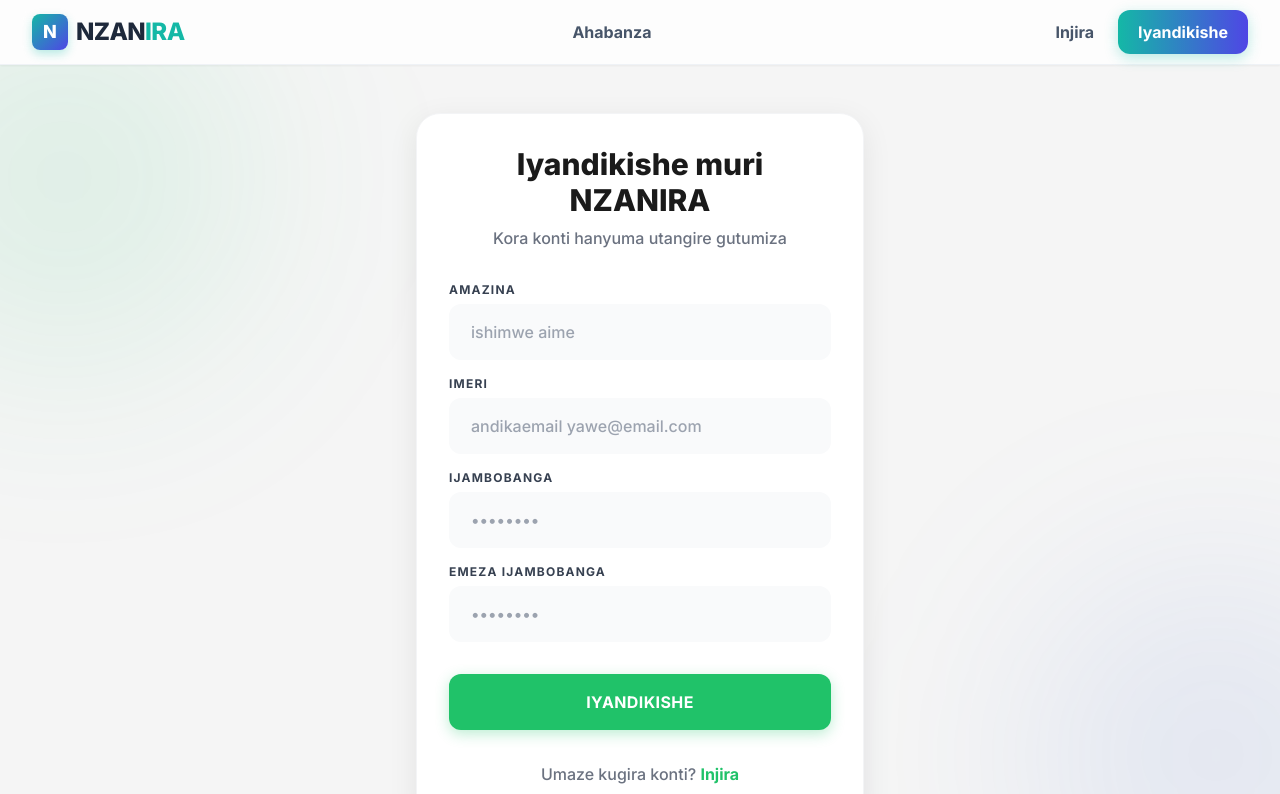
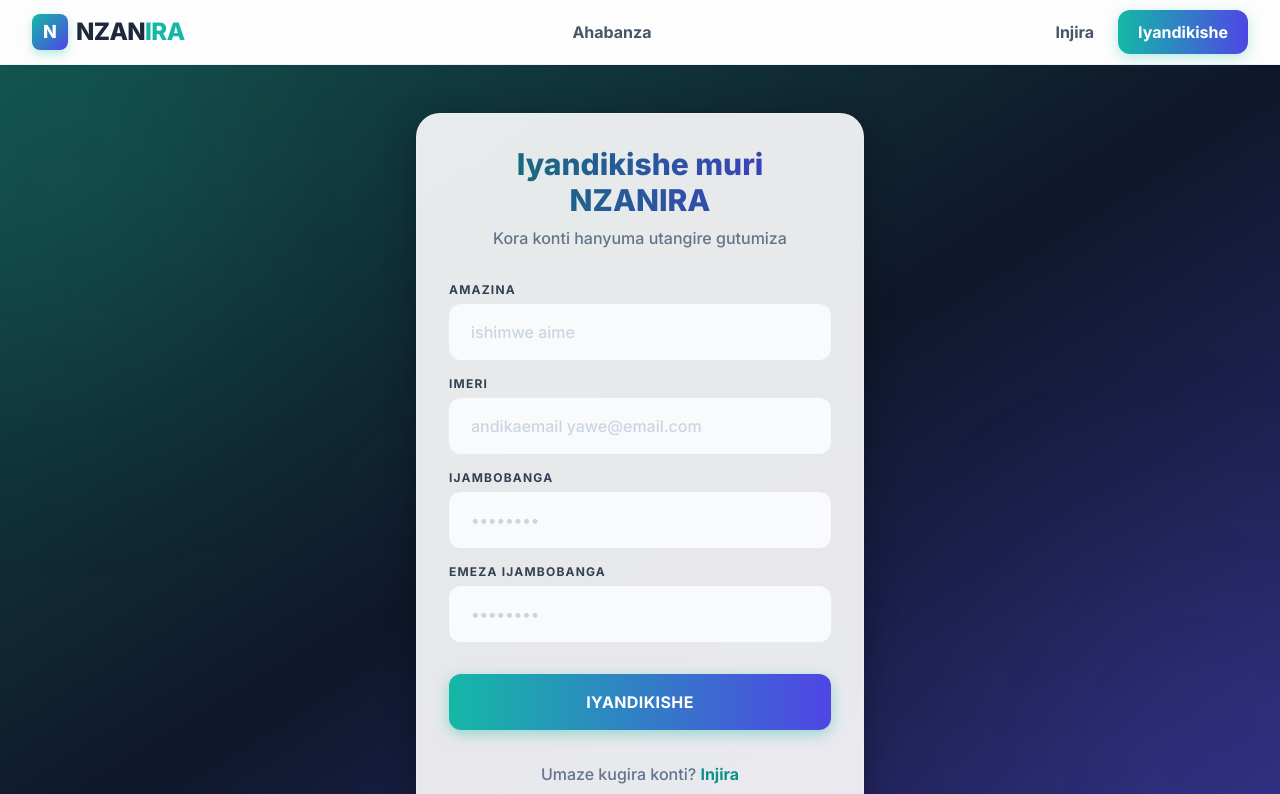
Before and after one commit to champ250-creater/champfood, a React (Vite) app in the folder frontend/: page /signup in a window 1280 px wide. Shown: the top 794 px of the page. Built offline with nearby package versions, Linux system fonts and the light colour scheme; no server answers.

Commit message:
installed react-icons for contact page

```diff
--- a/frontend/src/pages/Login.jsx
+++ b/frontend/src/pages/Login.jsx
@@ -1,36 +1,14 @@
 import { useState } from 'react';
 import { useNavigate, Link } from 'react-router-dom';
-import { motion, AnimatePresence } from 'framer-motion';
+import { motion } from 'framer-motion';
 import { authService } from '../services';
 import { storeAuthToken, validateEmail } from '../utils/helpers';
-
-const containerVariants = {
-  hidden: { opacity: 0, scale: 0.95, y: 20 },
-  visible: {
-    opacity: 1,
-    scale: 1,
-    y: 0,
-    transition: { type: "spring", stiffness: 100, damping: 20, mass: 1, when: "beforeChildren", staggerChildren: 0.1 },
-  },
-};
-
-const itemVariants = {
-  hidden: { opacity: 0, y: 15 },
-  visible: { opacity: 1, y: 0, transition: { type: "spring", stiffness: 120, damping: 20 } },
-};
-
-const errorVariants = {
-  hidden: { opacity: 0, height: 0, scale: 0.9 },
-  visible: { opacity: 1, height: "auto", scale: 1, x: [0, -6, 6, -6, 6, 0], transition: { duration: 0.4, type: "spring", stiffness: 200 } },
-  exit: { opacity: 0, height: 0, scale: 0.9, transition: { duration: 0.2 } }
-};
 
 export default function Login() {
   const [email, setEmail] = useState('');
   const [password, setPassword] = useState('');
   const [error, setError] = useState('');
   const [loading, setLoading] = useState(false);
-  const [focusedInput, setFocusedInput] = useState(null);
   const navigate = useNavigate();
 
   const handleSubmit = async (e) => {
@@ -39,6 +17,7 @@ export default function Login() {
     setLoading(true);
 
     if (!validateEmail(email)) {
+      // Fixed a small typo here for better Kinyarwanda phrasing
       setError('Tanga imeri ikora neza.');
       setLoading(false);
       return;
@@ -52,9 +31,11 @@ export default function Login() {
 
     try {
       const response = await authService.login(email, password);
+      // FIXED: Added .data.data to correctly grab the token and user!
       storeAuthToken(response.data.data.token, response.data.data.user);
       navigate('/');
     } catch (err) {
+      // Added a comma for proper punctuation
       setError(err.response?.data?.message || 'Kwinjira byanze, gerageza kongera.');
     } finally {
       setLoading(false);
@@ -62,92 +43,66 @@ export default function Login() {
   };
 
   return (
-    // Background uses your 'light' and 'dark' custom colors
-    <div className="min-h-screen flex items-center justify-center bg-light dark:bg-dark px-4 py-12 transition-colors duration-500 relative overflow-hidden">
+    <div className="min-h-screen flex items-center justify-center bg-gradient-to-br from-primary to-accent px-4">
+      <motion.div
+        initial={{ opacity: 0, y: 20 }}
+        animate={{ opacity: 1, y: 0 }}
+        className="bg-white rounded-2xl shadow-2xl p-8 w-full max-w-md"
+      >
+        <h1 className="text-3xl font-bold text-center mb-2 text-dark">Murakaza neza</h1>
+        {/* Capitalized NZANIRA for brand consistency */}
+        <p className="text-center text-gray-600 mb-8">Injira muri NZANIRA utangire gutumiza</p>
 
-      {/* Subtle brand-colored background accents */}
-      <div className="absolute top-[-10%] left-[-10%] w-96 h-96 bg-primary/10 rounded-full blur-[100px] pointer-events-none" />
-      <div className="absolute bottom-[-10%] right-[-10%] w-96 h-96 bg-accent/10 rounded-full blur-[100px] pointer-events-none" />
-
+        {error && (
           <motion.div
-        variants={containerVariants}
-        initial="hidden"
-        animate="visible"
-        // Card uses a slightly lighter dark color (#222) in dark mode to float above the #1A1A1A background
-        className="bg-white dark:bg-[#222222] shadow-[0_8px_30px_rgb(0,0,0,0.08)] dark:shadow-[0_8px_30px_rgb(0,0,0,0.4)] border border-gray-100 dark:border-gray-800 rounded-3xl p-8 w-full max-w-md relative z-10 transition-colors duration-500"
+            initial={{ opacity: 0 }}
+            animate={{ opacity: 1 }}
+            className="bg-red-100 text-red-700 p-3 rounded-lg mb-6 text-sm"
           >
-        <motion.div variants={itemVariants}>
-          <h1 className="text-3xl font-extrabold text-center mb-2 text-dark dark:text-light transition-colors">
-            Murakaza neza
-          </h1>
-          <p className="text-center text-gray-500 dark:text-gray-400 mb-8 font-medium transition-colors">
-            Injira muri NZANIRA utangire gutumiza
-          </p>
-        </motion.div>
-
-        <AnimatePresence>
-          {error && (
-            <motion.div variants={errorVariants} initial="hidden" animate="visible" exit="exit" className="bg-red-50 dark:bg-red-900/30 text-red-600 dark:text-red-400 p-4 rounded-xl mb-6 text-sm font-semibold border border-red-100 dark:border-red-800/50 flex items-center shadow-sm">
-              <svg className="w-5 h-5 mr-2 flex-shrink-0" fill="currentColor" viewBox="0 0 20 20"><path fillRule="evenodd" d="M18 10a8 8 0 11-16 0 8 8 0 0116 0zm-7 4a1 1 0 11-2 0 1 1 0 012 0zm-1-9a1 1 0 00-1 1v4a1 1 0 102 0V6a1 1 0 00-1-1z" clipRule="evenodd" /></svg>
             {error}
           </motion.div>
         )}
-        </AnimatePresence>
 
-        <form onSubmit={handleSubmit} className="space-y-5">
-          <motion.div variants={itemVariants}>
-            <label className="block text-gray-700 dark:text-gray-300 font-bold mb-2 text-sm uppercase tracking-wider transition-colors">Imeri</label>
-            <div className={`relative transition-all duration-300 ${focusedInput === 'email' ? 'scale-[1.015] shadow-lg shadow-primary/10' : ''}`}>
+        <form onSubmit={handleSubmit} className="space-y-4">
+          <div>
+            <label className="block text-dark font-semibold mb-2">Imeri</label>
             <input
               type="email"
               value={email}
-                onFocus={() => setFocusedInput('email')}
-                onBlur={() => setFocusedInput(null)}
               onChange={(e) => setEmail(e.target.value)}
-                className="w-full px-5 py-4 bg-gray-50 dark:bg-[#1A1A1A] border-2 border-transparent rounded-xl focus:outline-none focus:bg-white dark:focus:bg-[#222222] focus:border-primary dark:focus:border-primary transition-all duration-300 font-medium text-dark dark:text-light placeholder-gray-400 dark:placeholder-gray-600"
-                placeholder="andikaemailyawe@email.com"
+              className="w-full px-4 py-3 border-2 border-gray-200 rounded-lg focus:outline-none focus:border-primary transition"
+              placeholder="champion@email.com"
             />
           </div>
-          </motion.div>
 
-          <motion.div variants={itemVariants}>
-            <label className="block text-gray-700 dark:text-gray-300 font-bold mb-2 text-sm uppercase tracking-wider transition-colors">Ijambobanga</label>
-            <div className={`relative transition-all duration-300 ${focusedInput === 'password' ? 'scale-[1.015] shadow-lg shadow-primary/10' : ''}`}>
+          <div>
+            <label className="block text-dark font-semibold mb-2">Ijambobanga</label>
             <input
               type="password"
               value={password}
-                onFocus={() => setFocusedInput('password')}
-                onBlur={() => setFocusedInput(null)}
               onChange={(e) => setPassword(e.target.value)}
-                className="w-full px-5 py-4 bg-gray-50 dark:bg-[#1A1A1A] border-2 border-transparent rounded-xl focus:outline-none focus:bg-white dark:focus:bg-[#222222] focus:border-primary dark:focus:border-primary transition-all duration-300 font-medium text-dark dark:text-light placeholder-gray-400 dark:placeholder-gray-600"
-                placeholder="••••••••"
+              className="w-full px-4 py-3 border-2 border-gray-200 rounded-lg focus:outline-none focus:border-primary transition"
+              placeholder="******"
             />
           </div>
-          </motion.div>
 
-          <motion.div variants={itemVariants} className="pt-2">
           <motion.button
-              whileHover={!loading ? { scale: 1.02, y: -2 } : {}}
-              whileTap={!loading ? { scale: 0.98 } : {}}
+            whileHover={{ scale: 1.02 }}
+            whileTap={{ scale: 0.98 }}
             type="submit"
             disabled={loading}
-              // Button utilizes 'primary' and hovers to 'secondary'
-              className="w-full relative overflow-hidden bg-primary hover:bg-secondary text-white font-bold py-4 rounded-xl shadow-[0_4px_14px_0_rgba(32,194,105,0.3)] transition-all duration-300 disabled:opacity-80 disabled:cursor-not-allowed group"
+            className="w-full bg-gradient-to-r from-primary to-accent text-white font-bold py-3 rounded-lg hover:shadow-lg transition duration-300 disabled:opacity-50"
           >
-              <div className="absolute top-0 -inset-full h-full w-1/2 z-5 block transform -skew-x-12 bg-gradient-to-r from-transparent to-white opacity-20 group-hover:animate-shine" />
-              <span className="relative z-10 flex items-center justify-center">
             {loading ? 'Kwinjira...' : 'INJIRA'}
-              </span>
           </motion.button>
-          </motion.div>
         </form>
 
-        <motion.p variants={itemVariants} className="text-center mt-8 text-gray-500 dark:text-gray-400 font-medium transition-colors">
+        <p className="text-center mt-6 text-gray-600">
           Ntabwo ufite konti?{' '}
-          <Link to="/signup" className="text-primary font-bold hover:text-secondary transition-colors duration-300">
+          <Link to="/signup" className="text-primary font-bold hover:underline">
             Iyandikishe
           </Link>
-        </motion.p>
+        </p>
       </motion.div>
     </div>
   );
--- a/frontend/src/pages/Signup.jsx
+++ b/frontend/src/pages/Signup.jsx
@@ -4,22 +4,42 @@ import { motion, AnimatePresence } from 'framer-motion';
 import { authService } from '../services';
 import { storeAuthToken, validateEmail } from '../utils/helpers';
 
+// 1. Pro Animation Variants: Using spring physics for tactile feedback
 const containerVariants = {
   hidden: { opacity: 0, scale: 0.95, y: 20 },
   visible: {
-    opacity: 1, scale: 1, y: 0,
-    transition: { type: "spring", stiffness: 100, damping: 20, mass: 1, when: "beforeChildren", staggerChildren: 0.1 },
+    opacity: 1,
+    scale: 1,
+    y: 0,
+    transition: {
+      type: "spring",
+      stiffness: 100,
+      damping: 20,
+      mass: 1,
+      when: "beforeChildren",
+      staggerChildren: 0.1, // Smooth cascading entrance for form fields
+    },
   },
 };
 
 const itemVariants = {
   hidden: { opacity: 0, y: 15 },
-  visible: { opacity: 1, y: 0, transition: { type: "spring", stiffness: 120, damping: 20 } },
+  visible: {
+    opacity: 1,
+    y: 0,
+    transition: { type: "spring", stiffness: 120, damping: 20 }
+  },
 };
 
 const errorVariants = {
   hidden: { opacity: 0, height: 0, scale: 0.9 },
-  visible: { opacity: 1, height: "auto", scale: 1, x: [0, -6, 6, -6, 6, 0], transition: { duration: 0.4, type: "spring", stiffness: 200 } },
+  visible: {
+    opacity: 1,
+    height: "auto",
+    scale: 1,
+    x: [0, -6, 6, -6, 6, 0], // The "No" head-shake keyframes
+    transition: { duration: 0.4, type: "spring", stiffness: 200 }
+  },
   exit: { opacity: 0, height: 0, scale: 0.9, transition: { duration: 0.2 } }
 };
 
@@ -38,10 +58,30 @@ export default function Signup() {
     setError('');
     setLoading(true);
 
-    if (!name) return setError('izina rirakenewe', setLoading(false));
-    if (!validateEmail(email)) return setError('Tanga imeri ikora neza.', setLoading(false));
-    if (password.length < 6) return setError('Ijambobanga rigomba kuba nibura inyuguti 6', setLoading(false));
-    if (password !== confirmPassword) return setError('Amagambo y\'ibanga ntahuye', setLoading(false));
+    // Validation Logic
+    if (!name) {
+      setError('izina rirakenewe');
+      setLoading(false);
+      return;
+    }
+
+    if (!validateEmail(email)) {
+      setError('Tanga imeri ikora neza.');
+      setLoading(false);
+      return;
+    }
+
+    if (password.length < 6) {
+      setError('Ijambobanga rigomba kuba nibura inyuguti 6');
+      setLoading(false);
+      return;
+    }
+
+    if (password !== confirmPassword) {
+      setError('Amagambo y\'ibanga ntahuye');
+      setLoading(false);
+      return;
+    }
 
     try {
       const response = await authService.signup(email, password, name);
@@ -55,76 +95,138 @@ export default function Signup() {
   };
 
   return (
-    <div className="min-h-screen flex items-center justify-center bg-light dark:bg-dark px-4 py-12 transition-colors duration-500 relative overflow-hidden">
+    // Deep, animated gradient background
+    <div className="min-h-screen flex items-center justify-center bg-gradient-to-br from-teal-900 via-slate-900 to-indigo-900 px-4 py-12 overflow-hidden relative">
 
-      <div className="absolute top-[-10%] left-[-10%] w-96 h-96 bg-primary/10 rounded-full blur-[100px] pointer-events-none" />
-      <div className="absolute bottom-[-10%] right-[-10%] w-96 h-96 bg-accent/10 rounded-full blur-[100px] pointer-events-none" />
+      {/* Decorative blurred background elements */}
+      <div className="absolute top-[-10%] left-[-10%] w-96 h-96 bg-teal-500/10 rounded-full blur-[120px] pointer-events-none" />
+      <div className="absolute bottom-[-10%] right-[-10%] w-96 h-96 bg-indigo-500/10 rounded-full blur-[120px] pointer-events-none" />
 
       <motion.div
         variants={containerVariants}
         initial="hidden"
         animate="visible"
-        className="bg-white dark:bg-[#222222] shadow-[0_8px_30px_rgb(0,0,0,0.08)] dark:shadow-[0_8px_30px_rgb(0,0,0,0.4)] border border-gray-100 dark:border-gray-800 rounded-3xl p-8 w-full max-w-md relative z-10 transition-colors duration-500"
+        // Glassmorphism effect
+        className="bg-white/90 backdrop-blur-2xl border border-white/20 shadow-[0_8px_32px_rgba(0,0,0,0.3)] rounded-3xl p-8 w-full max-w-md relative z-10"
       >
         <motion.div variants={itemVariants}>
-          <h1 className="text-3xl font-extrabold text-center mb-2 text-dark dark:text-light transition-colors">
+          <h1 className="text-3xl font-extrabold text-center mb-2 bg-gradient-to-r from-teal-700 to-indigo-700 bg-clip-text text-transparent">
             Iyandikishe muri NZANIRA
           </h1>
-          <p className="text-center text-gray-500 dark:text-gray-400 mb-8 font-medium transition-colors">Kora konti hanyuma utangire gutumiza</p>
+          <p className="text-center text-slate-500 mb-8 font-medium">Kora konti hanyuma utangire gutumiza</p>
         </motion.div>
 
         <AnimatePresence>
           {error && (
-            <motion.div variants={errorVariants} initial="hidden" animate="visible" exit="exit" className="bg-red-50 dark:bg-red-900/30 text-red-600 dark:text-red-400 p-4 rounded-xl mb-6 text-sm font-semibold border border-red-100 dark:border-red-800/50 flex items-center shadow-sm">
-              <svg className="w-5 h-5 mr-2 flex-shrink-0" fill="currentColor" viewBox="0 0 20 20"><path fillRule="evenodd" d="M18 10a8 8 0 11-16 0 8 8 0 0116 0zm-7 4a1 1 0 11-2 0 1 1 0 012 0zm-1-9a1 1 0 00-1 1v4a1 1 0 102 0V6a1 1 0 00-1-1z" clipRule="evenodd" /></svg>
+            <motion.div
+              variants={errorVariants}
+              initial="hidden"
+              animate="visible"
+              exit="exit"
+              className="bg-red-50/80 text-red-600 p-4 rounded-xl mb-6 text-sm font-semibold border border-red-100 flex items-center shadow-sm"
+            >
+              <svg className="w-5 h-5 mr-2 flex-shrink-0" fill="currentColor" viewBox="0 0 20 20">
+                <path fillRule="evenodd" d="M18 10a8 8 0 11-16 0 8 8 0 0116 0zm-7 4a1 1 0 11-2 0 1 1 0 012 0zm-1-9a1 1 0 00-1 1v4a1 1 0 102 0V6a1 1 0 00-1-1z" clipRule="evenodd" />
+              </svg>
               {error}
             </motion.div>
           )}
         </AnimatePresence>
 
         <form onSubmit={handleSubmit} className="space-y-4">
-          {/* Form Fields - mapped with dark mode colors */}
-          {[
-            { label: 'Amazina', type: 'text', val: name, setVal: setName, id: 'name', placeholder: 'ishimwe aime' },
-            { label: 'Imeri', type: 'email', val: email, setVal: setEmail, id: 'email', placeholder: 'andikaemail yawe@email.com' },
-            { label: 'Ijambobanga', type: 'password', val: password, setVal: setPassword, id: 'password', placeholder: '••••••••' },
-            { label: 'Emeza ijambobanga', type: 'password', val: confirmPassword, setVal: setConfirmPassword, id: 'confirm', placeholder: '••••••••' }
-          ].map((field) => (
-            <motion.div key={field.id} variants={itemVariants}>
-              <label className="block text-gray-700 dark:text-gray-300 font-bold mb-1.5 text-xs uppercase tracking-widest transition-colors">{field.label}</label>
-              <div className={`relative transition-all duration-300 ${focusedInput === field.id ? 'scale-[1.015] shadow-lg shadow-primary/10' : ''}`}>
-                <input
-                  type={field.type}
-                  value={field.val}
-                  onFocus={() => setFocusedInput(field.id)}
-                  onBlur={() => setFocusedInput(null)}
-                  onChange={(e) => field.setVal(e.target.value)}
-                  className="w-full px-5 py-3.5 bg-gray-50 dark:bg-[#1A1A1A] border-2 border-transparent rounded-xl focus:outline-none focus:bg-white dark:focus:bg-[#222222] focus:border-primary dark:focus:border-primary transition-all duration-300 font-medium text-dark dark:text-light placeholder-gray-400 dark:placeholder-gray-600"
-                  placeholder={field.placeholder}
-                />
-              </div>
-            </motion.div>
-          ))}
+          {/* Full Name Field */}
+          <motion.div variants={itemVariants}>
+            <label className="block text-slate-700 font-bold mb-1.5 text-xs uppercase tracking-widest">Amazina</label>
+            <div className={`relative transition-all duration-300 ${focusedInput === 'name' ? 'scale-[1.015] shadow-lg shadow-teal-500/10' : ''}`}>
+              <input
+                type="text"
+                value={name}
+                onFocus={() => setFocusedInput('name')}
+                onBlur={() => setFocusedInput(null)}
+                onChange={(e) => setName(e.target.value)}
+                className="w-full px-5 py-3.5 bg-slate-50 border-2 border-transparent rounded-xl focus:outline-none focus:bg-white focus:border-teal-500 transition-all duration-300 font-medium text-slate-800 placeholder-slate-300"
+                placeholder="ishimwe aime"
+              />
+            </div>
+          </motion.div>
 
+          {/* Email Field */}
+          <motion.div variants={itemVariants}>
+            <label className="block text-slate-700 font-bold mb-1.5 text-xs uppercase tracking-widest">Imeri</label>
+            <div className={`relative transition-all duration-300 ${focusedInput === 'email' ? 'scale-[1.015] shadow-lg shadow-teal-500/10' : ''}`}>
+              <input
+                type="email"
+                value={email}
+                onFocus={() => setFocusedInput('email')}
+                onBlur={() => setFocusedInput(null)}
+                onChange={(e) => setEmail(e.target.value)}
+                className="w-full px-5 py-3.5 bg-slate-50 border-2 border-transparent rounded-xl focus:outline-none focus:bg-white focus:border-teal-500 transition-all duration-300 font-medium text-slate-800 placeholder-slate-300"
+                placeholder="andikaemail yawe@email.com"
+              />
+            </div>
+          </motion.div>
+
+          {/* Password Field */}
+          <motion.div variants={itemVariants}>
+            <label className="block text-slate-700 font-bold mb-1.5 text-xs uppercase tracking-widest">Ijambobanga</label>
+            <div className={`relative transition-all duration-300 ${focusedInput === 'password' ? 'scale-[1.015] shadow-lg shadow-teal-500/10' : ''}`}>
+              <input
+                type="password"
+                value={password}
+                onFocus={() => setFocusedInput('password')}
+                onBlur={() => setFocusedInput(null)}
+                onChange={(e) => setPassword(e.target.value)}
+                className="w-full px-5 py-3.5 bg-slate-50 border-2 border-transparent rounded-xl focus:outline-none focus:bg-white focus:border-teal-500 transition-all duration-300 font-medium text-slate-800 placeholder-slate-300"
+                placeholder="••••••••"
+              />
+            </div>
+          </motion.div>
+
+          {/* Confirm Password Field */}
+          <motion.div variants={itemVariants}>
+            <label className="block text-slate-700 font-bold mb-1.5 text-xs uppercase tracking-widest">Emeza ijambobanga</label>
+            <div className={`relative transition-all duration-300 ${focusedInput === 'confirm' ? 'scale-[1.015] shadow-lg shadow-teal-500/10' : ''}`}>
+              <input
+                type="password"
+                value={confirmPassword}
+                onFocus={() => setFocusedInput('confirm')}
+                onBlur={() => setFocusedInput(null)}
+                onChange={(e) => setConfirmPassword(e.target.value)}
+                className="w-full px-5 py-3.5 bg-slate-50 border-2 border-transparent rounded-xl focus:outline-none focus:bg-white focus:border-teal-500 transition-all duration-300 font-medium text-slate-800 placeholder-slate-300"
+                placeholder="••••••••"
+              />
+            </div>
+          </motion.div>
+
+          {/* Submit Button */}
           <motion.div variants={itemVariants} className="pt-4">
             <motion.button
               whileHover={!loading ? { scale: 1.02, y: -2 } : {}}
               whileTap={!loading ? { scale: 0.98 } : {}}
               type="submit"
               disabled={loading}
-              className="w-full relative overflow-hidden bg-primary hover:bg-secondary text-white font-bold py-4 rounded-xl shadow-[0_4px_14px_0_rgba(32,194,105,0.3)] transition-all duration-300 disabled:opacity-80 group"
+              className="w-full relative overflow-hidden bg-gradient-to-r from-teal-500 to-indigo-600 text-white font-bold py-4 rounded-xl shadow-[0_4px_14px_0_rgba(20,184,166,0.4)] hover:shadow-[0_6px_20px_rgba(20,184,166,0.3)] hover:from-teal-400 hover:to-indigo-500 transition-all duration-300 disabled:opacity-80 group"
             >
               <div className="absolute top-0 -inset-full h-full w-1/2 z-5 block transform -skew-x-12 bg-gradient-to-r from-transparent to-white opacity-20 group-hover:animate-shine" />
+
               <span className="relative z-10 flex items-center justify-center tracking-wide">
-                {loading ? 'Kwiyandikisha...' : 'IYANDIKISHE'}
+                {loading ? (
+                  <>
+                    <svg className="animate-spin -ml-1 mr-3 h-5 w-5 text-white" fill="none" viewBox="0 0 24 24">
+                      <circle className="opacity-25" cx="12" cy="12" r="10" stroke="currentColor" strokeWidth="4"></circle>
+                      <path className="opacity-75" fill="currentColor" d="M4 12a8 8 0 018-8V0C5.373 0 0 5.373 0 12h4zm2 5.291A7.962 7.962 0 014 12H0c0 3.042 1.135 5.824 3 7.938l3-2.647z"></path>
+                    </svg>
+                    Kwiyandikisha...
+                  </>
+                ) : 'IYANDIKISHE'}
               </span>
             </motion.button>
           </motion.div>
         </form>
 
-        <motion.p variants={itemVariants} className="text-center mt-8 text-gray-500 dark:text-gray-400 font-medium transition-colors">
+        <motion.p variants={itemVariants} className="text-center mt-8 text-slate-500 font-medium">
           Umaze kugira konti?{' '}
-          <Link to="/login" className="text-primary font-bold hover:text-secondary transition-colors duration-300">
+          <Link to="/login" className="text-teal-600 font-bold hover:text-indigo-600 transition-colors duration-300">
             Injira
           </Link>
         </motion.p>
```
Lines whose indentation alone changed are shown as unchanged.
